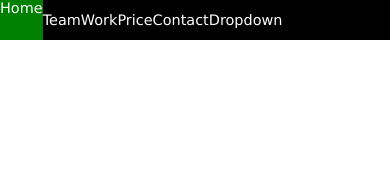
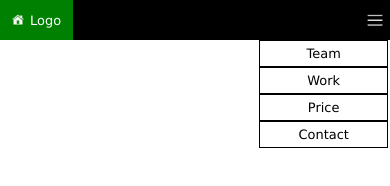
Before and after one commit to Khodor-Hassoun/Bayt, a plain HTML site: page index.html in a window 390 px wide. Drawn offline with Linux system fonts and the light colour scheme.

Commit message:
Design Navbar

```diff
--- a/index.html
+++ b/index.html
@@ -13,16 +13,26 @@
             <ul class="navigation-list">
                 <li id="navigation-list-green">
                     <div id="navigation-list-green-content">
+                        <img src="./Public/Images/icons8-home-64.png" alt="Home">
                         <span>
-                            Home
+                            Logo
                         </span>
                     </div>
                 </li>
-                <li>Team</li>
-                <li>Work</li>
-                <li>Price</li>
-                <li>Contact</li>
-                <li>Dropdown</li>
+                <li class="navigation-list-desktop">Team</li>
+                <li class="navigation-list-desktop">Work</li>
+                <li class="navigation-list-desktop">Price</li>
+                <li class="navigation-list-desktop">Contact</li>
+                <li class="navigation-list-desktop">Dropdown</li>
+                <div class="navigation-list-mobile-dropdown">
+                    <img src="./Public/Images/icons8-lines-48.png" alt="menu">
+                    <ul class="navigation-list-mobile-dropdown-list">
+                        <li>Team</li>
+                        <li>Work</li>
+                        <li>Price</li>
+                        <li>Contact</li>
+                    </ul>
+                </div>
             </ul>
         </nav>
     </main>
--- a/styles.css
+++ b/styles.css
@@ -6,15 +6,14 @@
     padding: 0;
 
     font-family: Verdana, Geneva, Tahoma, sans-serif;
-    font-size: 0.95rem;
+    font-size: 0.90rem;
 }
-li{
+
+li {
     display: inline;
 }
 
-
-
-.navigation{
+.navigation {
     background-color: black;
     display: flex;
     width: 100%;
@@ -22,25 +21,99 @@ li{
     height: 40px;
 }
 
-.navigation-list{
+.navigation-list {
     display: flex;
     width: 100%;
     height: 100%;
-    justify-content: start;
+    justify-content: space-between;
     align-items: center;
 }
 
-#navigation-list-green{
+#navigation-list-green {
     background-color: green;
     height: 100%;
-}
-#navigation-list-green-content{
     display: flex;
-    justify-content: center;
-    height: 100%;
+    align-items: center;
 }
 
+.navigation-list li {
+    padding: 0 12px;
+}
+
+#navigation-list-green-content {
+    display: flex;
+    align-items: center;
+    justify-content: space-around;
+}
+
+#navigation-list-green-content img {
+    height: 12px;
+    width: 12px;
+    margin-right: 6px;
+}
+
+.navigation-list-desktop {
+    display: none;
+}
+
+.navigation-list-mobile-dropdown {
+    height: 100%;
+    display: flex;
+    flex-direction: column;
+    align-items: center;
+    justify-content: center;
+}
+
+.navigation-list-mobile-dropdown img {
+    height: 18px;
+    width: 18px;
+    margin-right: 6px;
+}
+
+.navigation-list-mobile-dropdown img:hover {
+    cursor: pointer;
+}
+
+.navigation-list-mobile-dropdown-list {
+    display: flex;
+    flex-direction: column;
+    background-color: white;
+    color: black;
+    position: absolute;
+    top: 40px;
+    right: 2px;
+    z-index: 1;
+    width: 33%;
+}
+
+.navigation-list-mobile-dropdown-list li {
+    border: 1px solid;
+    width: 100%;
+    padding: 5px 0;
+    text-align: center;
+}
 
 @media (min-width: 640px) {
+    * {
+        font-size: 1rem;
+    }
 
+    .navigation-list {
+        justify-content: start;
+
+    }
+
+    #navigation-list-green-content img {
+        height: 15px;
+        width: 15px;
+        margin-right: 6px;
+    }
+
+    .navigation-list-desktop {
+        display: flex;
+    }
+
+    .navigation-list-mobile-dropdown {
+        display: none;
+    }
 }
```
Also changed, not shown: Public/Images/icons8-lines-48.png (added).
